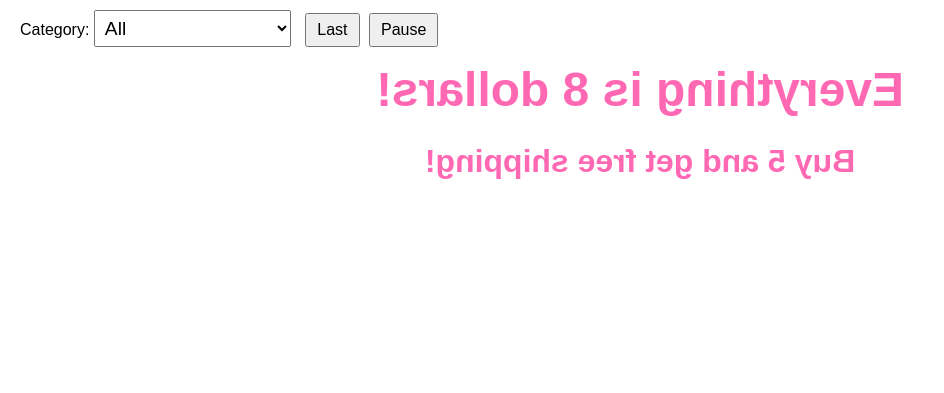
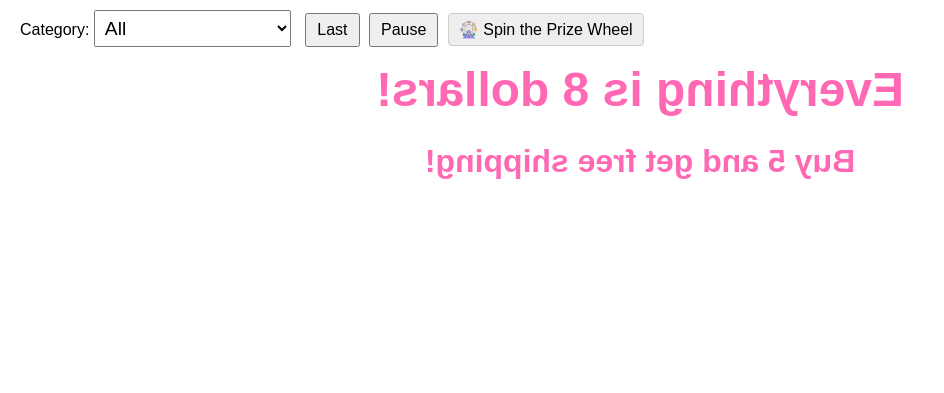
Before and after one commit to charmedbyk/charmedbyk-slideshow, a plain HTML site: page docs/index.html in a window 1280 px wide. Shown: the top 393 px of the page, without its empty margins (0-944 px from the left). Drawn offline with Linux system fonts and the light colour scheme.

Commit message:
Update index.html

```diff
--- a/docs/index.html
+++ b/docs/index.html
@@ -49,6 +49,18 @@
       margin-right: 5px;
     }
 
+    .buttons a {
+      font-size: 1em;
+      padding: 6px 10px;
+      margin-right: 5px;
+      display: inline-block;
+      background: #eee;      /* match button bg if you have one */
+      color: #000;           /* match button text */
+      text-decoration: none;
+      border: 1px solid #ccc;/* optional, to mimic button border */
+      border-radius: 4px;    /* optional, to match button shape */
+}
+
     .slide {
       display: flex;
       flex-direction: column;
@@ -84,6 +96,7 @@
     <div class="buttons">
       <button onclick="prevSlide()">Last</button>
       <button onclick="togglePlayPause()" id="playPauseBtn">Pause</button>
+      <a href="./wheel/wheel.html" class="btn">🎡 Spin the Prize Wheel</a>
     </div>
   </div>
 
```
